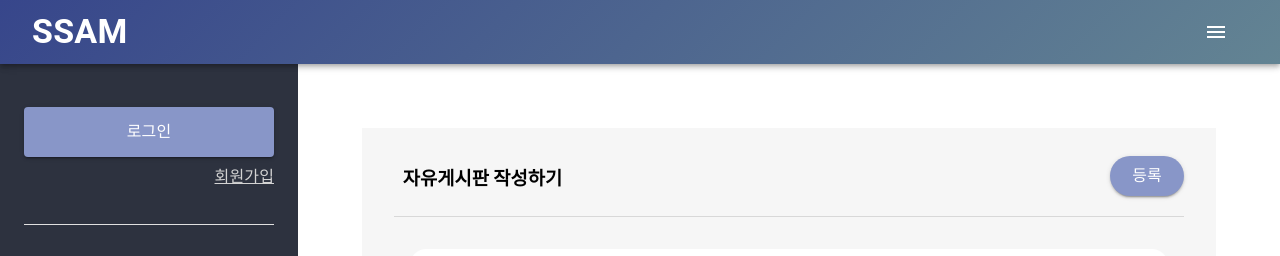
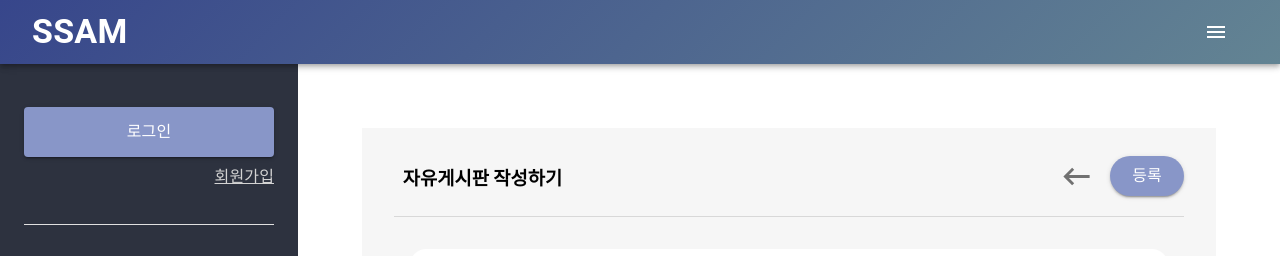
Before and after one commit to tekies09/ssafy-ssam, a React (Create React App) app in the folder Frontend/: page /board/free/create in a window 1280 px wide. Shown: the top 256 px of the page. Built offline with nearby package versions, Linux system fonts and the light colour scheme.

Commit message:
[FE] :sparkles: feat: Add back button in post create form

```diff
--- a/Frontend/src/components/PostCreate.jsx
+++ b/Frontend/src/components/PostCreate.jsx
@@ -1,6 +1,7 @@
 import React, { useState } from "react";
+import { useNavigate } from "react-router-dom";
 
-import { Box, Button, Divider, Paper, Typography, Grid } from "@mui/material";
+import { Box, Button, Divider, Typography } from "@mui/material";
 import {
   InputLabel,
   FormControl,
@@ -8,8 +9,12 @@ import {
   Input,
   TextField,
 } from "@mui/material";
+import IconButton from "@mui/material/IconButton";
+import KeyboardBackspaceIcon from "@mui/icons-material/KeyboardBackspace";
 
 const PostCreate = props => {
+  const navigate = useNavigate();
+
   const [form, setForm] = useState({
     title: "",
     content: "",
@@ -47,6 +52,16 @@ const PostCreate = props => {
       >
         {/* 타이틀 */}
         <h3>&nbsp;&nbsp;{props.title}</h3>
+        <Box>
+          {/* 뒤로가기 버튼 */}
+          <IconButton
+            sx={{ px: 2 }}
+            aria-label="back"
+            size="large"
+            onClick={() => navigate(-1)}
+          >
+            <KeyboardBackspaceIcon fontSize="large" />
+          </IconButton>
           {/* 등록 버튼 */}
           <Button
             sx={{ m: 0, color: "white", borderRadius: 8 }}
@@ -56,6 +71,7 @@ const PostCreate = props => {
           >
             <Typography textAlign="left">등록</Typography>
           </Button>
+        </Box>
       </Box>
 
       <Divider sx={{ mt: 1, mb: 2, width: "100%" }} />
```
Lines whose indentation alone changed are shown as unchanged.
